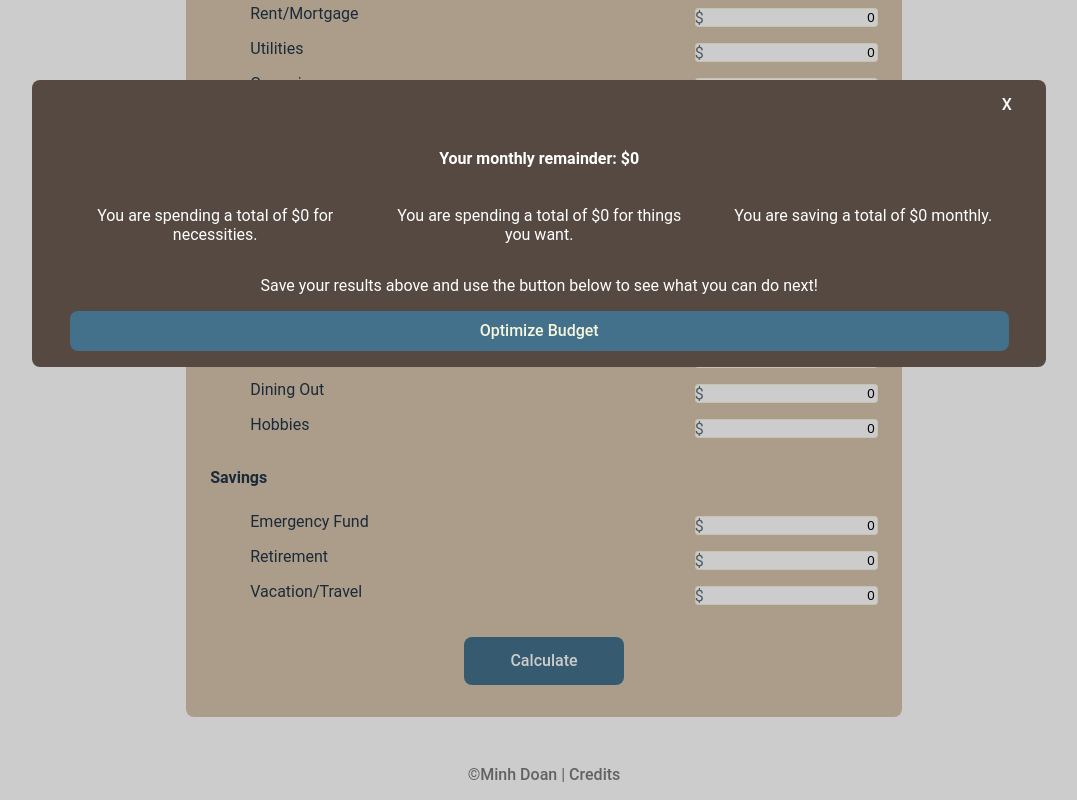
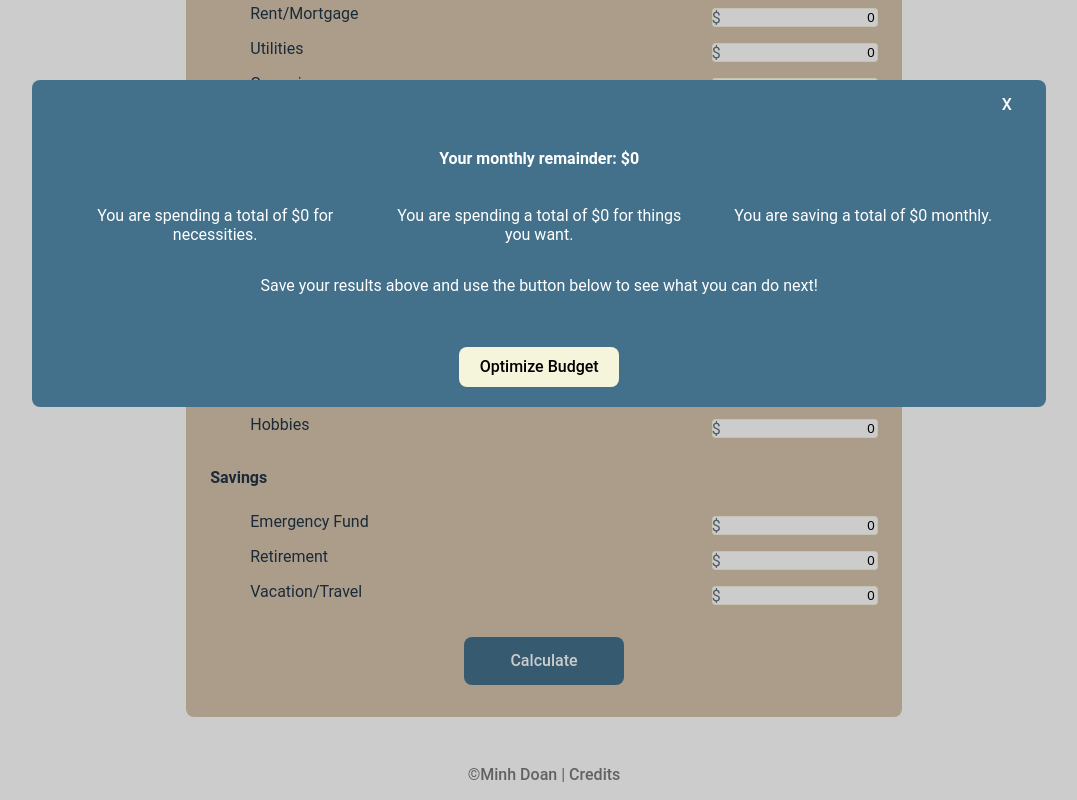
Before and after one commit to doanaminh/build-a-budget, a React (Vite) app in the folder client/: page /calculator in a window 1280 px wide. Both pictures are taken after a click on the button "Calculate". Shown: the part 543-1343 px from the top of the page, without its empty margins (96-1173 px from the left). Built offline with nearby package versions, Linux system fonts and the light colour scheme; a web font is replaced by a local one.

Commit message:
visual changes to calculator pages

```diff
--- a/client/src/App.css
+++ b/client/src/App.css
@@ -93,30 +93,7 @@ PAGES
 .Budget, .Compound {
   padding-top: 0;
 }
-/* .Compound .yearsInvesting input {
-  text-align: start;
-} */
-.input span {
-  background-color: transparent;
-  position: absolute;
-  opacity: 70%;
-}
-.percent input {
-  text-align: start;
-}
-.percent span {
-  width: 0;
-  position: relative;
-  right: 30px;
-}
-.years span {
-  width: 0;
-  position: relative;
-  right: 55px;
-}
-.years input {
-  text-align: start;
-}
+
 /*
 || GLOSSARY ===========================================
 */
--- a/client/src/components/InputField.css
+++ b/client/src/components/InputField.css
@@ -5,6 +5,7 @@
   text-align: end;
   border: beige solid 1px;
   border-radius: .2rem;
+  width: 10rem;
 }
 .input span {
   background-color: transparent;
@@ -17,11 +18,19 @@
 .percent span {
   width: 0;
   position: relative;
-  left: 160px;
+  left: 150px;
 
 }
 .years span {
   width: 0;
   position: relative;
-  left: 125px;
+  left: 120px;
 }
+input::-webkit-outer-spin-button,
+input::-webkit-inner-spin-button {
+  -webkit-appearance: none;
+  margin: 0;
+}
+input[type=number] {
+  -moz-appearance: textfield;
+}
--- a/client/src/components/InputField.tsx
+++ b/client/src/components/InputField.tsx
@@ -1,14 +1,15 @@
-import { useState } from 'react';
-import "./InputField.css"
+import { useState } from "react";
+import "./InputField.css";
 
 interface Props {
-    children?:React.ReactNode;
+  children?: React.ReactNode;
   title: string;
   symbol: string;
   inputName: string;
   type?: string;
   placeholder?: string;
-    minimum?: string;
+  minimum: string;
+  maximum: string;
   nameClass: string;
   handleValue: any;
   loadedValue: any;
@@ -21,15 +22,15 @@ const InputField: React.FC<Props> = ({
   type,
   placeholder,
   minimum,
+  maximum,
   nameClass,
   handleValue,
   loadedValue,
 }) => {
-
   const [open, setOpen] = useState(false);
-    const selectAll = (e:any) => {
+  const selectAll = (e: any) => {
     e.target.select();
-    }
+  };
 
   return (
     <>
@@ -38,15 +39,16 @@ const InputField: React.FC<Props> = ({
         <span>{symbol}</span>
         <input
           name={inputName}
-                type={type}
+          type="number"
           placeholder={placeholder}
           min={minimum}
+          max={maximum}
           onInput={handleValue}
           onClick={selectAll}
           defaultValue={loadedValue}
         />
       </div>
     </>
-    )
-}
+  );
+};
 export default InputField;
--- a/client/src/components/Modal.css
+++ b/client/src/components/Modal.css
@@ -18,12 +18,12 @@
     align-items: center;
     color: white;
     border-radius: .5rem;
-    background-color: #554941;
+    background-color: #43718B;
     padding: 0 .9rem;
     padding-bottom: 1rem;
     overflow: scroll;
 }
-.budgetBody div {
+.budgetBody .closeButton {
     width: 100%;
     display: flex;
     justify-content: flex-end;
@@ -38,8 +38,15 @@
     color: white;
 }
 .modalButton2 {
-    background-color: #43718B;
-    color: beige;
+    text-align: center;
+    width: 10rem;
+    background-color: beige;
+    color: black;
+}
+.budgetBody .toBudget {
+    margin-top: 2rem;
+    display: flex;
+    justify-content: center;
 }
 .budgetSections {
     display: flex;
--- a/client/src/components/Modal.tsx
+++ b/client/src/components/Modal.tsx
@@ -1,10 +1,10 @@
-import { useState } from 'react';
-import { useNavigate } from 'react-router-dom';
-import "./Modal.css"
-import Button from './Button';
+import { useState } from "react";
+import { useNavigate } from "react-router-dom";
+import "./Modal.css";
+import Button from "./Button";
 
 interface Props {
-    children?:React.ReactNode;
+  children?: React.ReactNode;
   title: string;
   a1Msg: string;
   a2Msg: string;
@@ -23,11 +23,10 @@ const Modal: React.FC<Props> = ({
   buttonText,
   route,
 }) => {
-
   const [open, setOpen] = useState(false);
-    const preventRefresh = (e:any) => {
+  const preventRefresh = (e: any) => {
     e.preventDefault();
-    }
+  };
 
   const navigate = useNavigate();
 
@@ -42,18 +41,22 @@ const Modal: React.FC<Props> = ({
         onClick={() => {
           setOpen(true);
         }}
-                >Calculate</Button>
-                <div className={`${open ? '' : 'none'}`}>
+      >
+        Calculate
+      </Button>
+      <div className={`${open ? "" : "none"}`}>
         <div className="modalBackdrop"></div>
-                <section className='budgetBody'>
-                    <div>
+        <section className="budgetBody">
+          <div className="closeButton">
             <button
               className="modalButton"
               onClick={(e) => {
                 setOpen(false);
                 preventRefresh(e);
               }}
-                        >X</button>
+            >
+              X
+            </button>
           </div>
           <section className="budgetBreakdown">
             <section className="budgetRemainder">
@@ -73,15 +76,24 @@ const Modal: React.FC<Props> = ({
             <section className="budgetConclusion">
               <p>{conclusion}</p>
             </section>
-                        {route && <button className='modalButton2' onClick={() => {
+            <div className="toBudget">
+              {route && (
+                <button
+                  className="modalButton2"
+                  onClick={() => {
                     navigate(route);
                     window.scrollTo(0, 0);
-                        }}>{buttonText}</button>}
+                  }}
+                >
+                  {buttonText}
+                </button>
+              )}
+            </div>
           </section>
         </section>
       </div>
     </>
-    )
-}
+  );
+};
 
 export default Modal;
--- a/client/src/pages/BudgetCalculator.tsx
+++ b/client/src/pages/BudgetCalculator.tsx
@@ -1,11 +1,9 @@
-import { useState, useEffect } from 'react';
-import { useNavigate } from 'react-router-dom';
-import Modal from '../components/Modal';
-import InputField from '../components/InputField';
+import { useState, useEffect } from "react";
+import { useNavigate } from "react-router-dom";
+import Modal from "../components/Modal";
+import InputField from "../components/InputField";
 
-
-export default function() {
-
+export default function () {
   // Template budget object for new users
   const defaultBudget = {
     // INCOME
@@ -55,33 +53,46 @@ export default function() {
     // getRemainder() {
     //     return (this.getIncome() - (this.getNeeds() + this.getWants() + this.getSavings()));
     // },
-    }
+  };
 
   // CREATING AN OBJECT FROM LOCALSTORAGE IF USER HAS USED SITE BEFORE
-    let userBudget = JSON.parse(localStorage.getItem('userBudget')) || defaultBudget;
+  let userBudget =
+    JSON.parse(localStorage.getItem("userBudget")) || defaultBudget;
 
   // CREATING A STATE VARIABLE TO HOLD ALL VALUES OF INPUT FIELDS
   const [budget, setBudget] = useState(userBudget);
 
   // EVENT LISTENER FOR ANY CHANGES FOR INPUT FIELDS
-    const handleChange = (e:any) => {
+  const handleChange = (e: any) => {
     setBudget({
       ...budget,
       [e.target.name]: Number(e.target.value),
     });
-    }
+  };
   // EVENT LISTENER FOR ANY CHANGES TO BUDGET OBJECT
   useEffect(() => {
-        localStorage.setItem('userBudget', JSON.stringify(budget));
-    }, [budget])
-
+    localStorage.setItem("userBudget", JSON.stringify(budget));
+  }, [budget]);
 
   // VARIABLES AND FORMULAS FOR CALCULATOR (LOGIC)
   budget.monthlyIncome = budget.checkFrequency * budget.checkAmount;
-    budget.totalNeeds = budget.livingExpense + budget.bills + budget.groceries + budget.transportation + budget.childcare + budget.insurance + budget.studentLoans + budget.otherDebt;
+  budget.totalNeeds =
+    budget.livingExpense +
+    budget.bills +
+    budget.groceries +
+    budget.transportation +
+    budget.childcare +
+    budget.insurance +
+    budget.studentLoans +
+    budget.otherDebt;
   budget.totalWants = budget.entertainment + budget.diningOut + budget.hobbies;
-    budget.totalSavings = budget.emergencyFund + budget.retirementFund + budget.vacation;
-    budget.remainder = budget.monthlyIncome - budget.totalNeeds - budget.totalWants - budget.totalSavings;
+  budget.totalSavings =
+    budget.emergencyFund + budget.retirementFund + budget.vacation;
+  budget.remainder =
+    budget.monthlyIncome -
+    budget.totalNeeds -
+    budget.totalWants -
+    budget.totalSavings;
 
   // const conclusionPool = {
   //     under: {
@@ -100,10 +111,12 @@ export default function() {
 
   return (
     <>
-            <section className='Budget'>
-
+      <section className="Budget">
         <h1>Budget Calculator</h1>
-                <p>To make this process easier, it would help to collect recent bills that you pay monthly to have at hand.</p>
+        <p>
+          To make this process easier, it would help to collect recent bills
+          that you pay monthly to have at hand.
+        </p>
         {/* FORM THAT WILL SUBMIT WITH ALL THE NUMBERS FOR A BUDGET */}
         <form action="">
           {/* INCOME */}
@@ -115,7 +128,8 @@ export default function() {
 
                 <select
                   defaultValue={userBudget.checkFrequency}
-                                    name="checkFrequency" id=""
+                  name="checkFrequency"
+                  id=""
                   onInput={handleChange}
                 >
                   <option value={4}>Weekly</option>
@@ -125,16 +139,17 @@ export default function() {
               </li>
               <li>
                 <InputField
-                                    title='How much is each paycheck?'
-                                    symbol='$'
-                                    inputName='checkAmount'
-                                    nameClass='input'
+                  title="How much is each paycheck?"
+                  symbol="$"
+                  inputName="checkAmount"
+                  nameClass="input"
+                  minimum="0"
+                  maximum="1000000"
                   handleValue={handleChange}
                   loadedValue={userBudget.checkAmount}
                 />
               </li>
             </ul>
-
           </section>
 
           {/* MONTHLY EXPENSES */}
@@ -145,80 +160,96 @@ export default function() {
               <ul>
                 <li>
                   <InputField
-                                        title='Rent/Mortgage'
-                                        symbol='$'
-                                        inputName='livingExpense'
-                                        nameClass='input'
+                    title="Rent/Mortgage"
+                    symbol="$"
+                    inputName="livingExpense"
+                    nameClass="input"
+                    minimum="0"
+                    maximum="1000000"
                     handleValue={handleChange}
                     loadedValue={userBudget.livingExpense}
                   />
                 </li>
                 <li>
                   <InputField
-                                        title='Utilities'
-                                        symbol='$'
-                                        inputName='bills'
-                                        nameClass='input'
+                    title="Utilities"
+                    symbol="$"
+                    inputName="bills"
+                    nameClass="input"
+                    minimum="0"
+                    maximum="1000000"
                     handleValue={handleChange}
                     loadedValue={userBudget.bills}
                   />
                 </li>
                 <li>
                   <InputField
-                                        title='Groceries'
-                                        symbol='$'
-                                        inputName='groceries'
-                                        nameClass='input'
+                    title="Groceries"
+                    symbol="$"
+                    inputName="groceries"
+                    nameClass="input"
+                    minimum="0"
+                    maximum="1000000"
                     handleValue={handleChange}
                     loadedValue={userBudget.groceries}
                   />
                 </li>
                 <li>
                   <InputField
-                                        title='Transportation'
-                                        symbol='$'
-                                        inputName='transportation'
-                                        nameClass='input'
+                    title="Transportation"
+                    symbol="$"
+                    inputName="transportation"
+                    nameClass="input"
+                    minimum="0"
+                    maximum="1000000"
                     handleValue={handleChange}
                     loadedValue={userBudget.transportation}
                   />
                 </li>
                 <li>
                   <InputField
-                                        title='Childcare'
-                                        symbol='$'
-                                        inputName='childcare'
-                                        nameClass='input'
+                    title="Childcare"
+                    symbol="$"
+                    inputName="childcare"
+                    nameClass="input"
+                    minimum="0"
+                    maximum="1000000"
                     handleValue={handleChange}
                     loadedValue={userBudget.childcare}
                   />
                 </li>
                 <li>
                   <InputField
-                                        title='Healthcare'
-                                        symbol='$'
-                                        inputName='insurance'
-                                        nameClass='input'
+                    title="Healthcare"
+                    symbol="$"
+                    inputName="insurance"
+                    nameClass="input"
+                    minimum="0"
+                    maximum="1000000"
                     handleValue={handleChange}
                     loadedValue={userBudget.insurance}
                   />
                 </li>
                 <li>
                   <InputField
-                                        title='Student Loans'
-                                        symbol='$'
-                                        inputName='studentLoans'
-                                        nameClass='input'
+                    title="Student Loans"
+                    symbol="$"
+                    inputName="studentLoans"
+                    nameClass="input"
+                    minimum="0"
+                    maximum="1000000"
                     handleValue={handleChange}
                     loadedValue={userBudget.studentLoans}
                   />
                 </li>
                 <li>
                   <InputField
-                                        title='Other Debt'
-                                        symbol='$'
-                                        inputName='otherDebt'
-                                        nameClass='input'
+                    title="Other Debt"
+                    symbol="$"
+                    inputName="otherDebt"
+                    nameClass="input"
+                    minimum="0"
+                    maximum="1000000"
                     handleValue={handleChange}
                     loadedValue={userBudget.otherDebt}
                   />
@@ -232,30 +263,36 @@ export default function() {
               <ul>
                 <li>
                   <InputField
-                                        title='Entertainment'
-                                        symbol='$'
-                                        inputName='entertainment'
-                                        nameClass='input'
+                    title="Entertainment"
+                    symbol="$"
+                    inputName="entertainment"
+                    nameClass="input"
+                    minimum="0"
+                    maximum="1000000"
                     handleValue={handleChange}
                     loadedValue={userBudget.entertainment}
                   />
                 </li>
                 <li>
                   <InputField
-                                        title='Dining Out'
-                                        symbol='$'
-                                        inputName='diningOut'
-                                        nameClass='input'
+                    title="Dining Out"
+                    symbol="$"
+                    inputName="diningOut"
+                    nameClass="input"
+                    minimum="0"
+                    maximum="1000000"
                     handleValue={handleChange}
                     loadedValue={userBudget.diningOut}
                   />
                 </li>
                 <li>
                   <InputField
-                                        title='Hobbies'
-                                        symbol='$'
-                                        inputName='hobbies'
-                                        nameClass='input'
+                    title="Hobbies"
+                    symbol="$"
+                    inputName="hobbies"
+                    nameClass="input"
+                    minimum="0"
+                    maximum="1000000"
                     handleValue={handleChange}
                     loadedValue={userBudget.hobbies}
                   />
@@ -269,30 +306,36 @@ export default function() {
               <ul>
                 <li>
                   <InputField
-                                        title='Emergency Fund'
-                                        symbol='$'
-                                        inputName='emergencyFund'
-                                        nameClass='input'
+                    title="Emergency Fund"
+                    symbol="$"
+                    inputName="emergencyFund"
+                    nameClass="input"
+                    minimum="0"
+                    maximum="1000000"
                     handleValue={handleChange}
                     loadedValue={userBudget.emergencyFund}
                   />
                 </li>
                 <li>
                   <InputField
-                                        title='Retirement'
-                                        symbol='$'
-                                        inputName='retirementFund'
-                                        nameClass='input'
+                    title="Retirement"
+                    symbol="$"
+                    inputName="retirementFund"
+                    nameClass="input"
+                    minimum="0"
+                    maximum="1000000"
                     handleValue={handleChange}
                     loadedValue={userBudget.retirementFund}
                   />
                 </li>
                 <li>
                   <InputField
-                                        title='Vacation/Travel'
-                                        symbol='$'
-                                        inputName='vacation'
-                                        nameClass='input'
+                    title="Vacation/Travel"
+                    symbol="$"
+                    inputName="vacation"
+                    nameClass="input"
+                    minimum="0"
+                    maximum="1000000"
                     handleValue={handleChange}
                     loadedValue={userBudget.vacation}
                   />
@@ -309,8 +352,8 @@ export default function() {
                 a2Msg={`You are spending a total of $${budget.totalWants} for things you want.`}
                 a3Msg={`You are saving a total of $${budget.totalSavings} monthly.`}
                 conclusion={`Save your results above and use the button below to see what you can do next!`}
-                            buttonText='Optimize Budget'
-                            route={'/learn-budget'}
+                buttonText="Optimize Budget"
+                route={"/learn-budget"}
               />
             </div>
             <div></div>
@@ -318,5 +361,5 @@ export default function() {
         </form>
       </section>
     </>
-    )
+  );
 }
```
Also changed, not shown: client/src/pages/CompoundCalculator.tsx (+48 -56 lines). Lines whose indentation alone changed are shown as unchanged.
